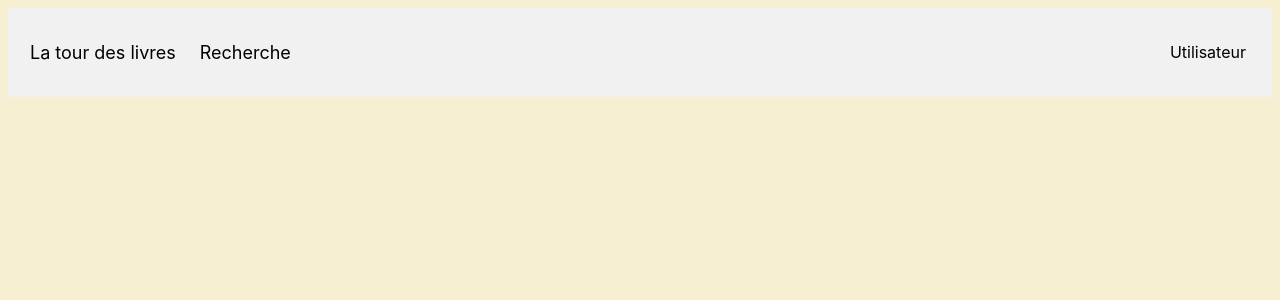
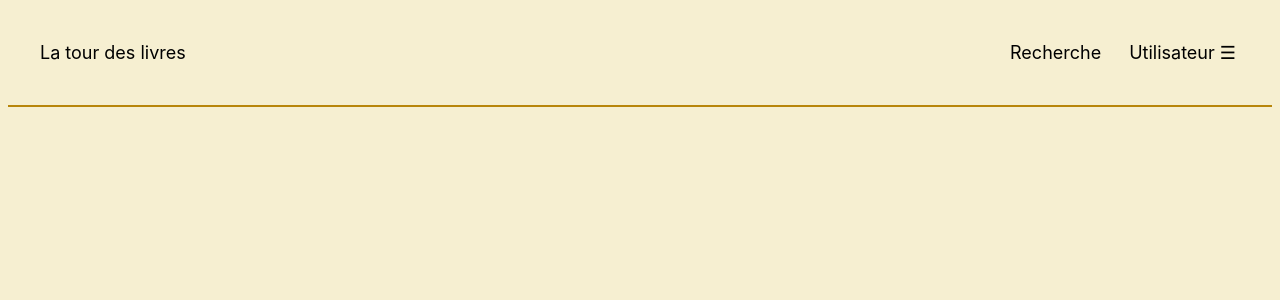
Before and after one commit to MaximeLamothe/Projetglo-2005, a Flask app: page /base/ in a window 1280 px wide. Shown: the top 300 px of the page. Run offline with Flask 3, Linux system fonts and the light colour scheme.

Commit message:
correction header

```diff
--- a/static/styles.css
+++ b/static/styles.css
@@ -80,7 +80,7 @@ p {
 
 /* Dropdown button */
 .dropdown .dropbtn {
-  font-size: 16px;
+  font-size: 18px;
   border: none;
   outline: none;
   color: black;
@@ -119,7 +119,7 @@ p {
 /* Show the dropdown menu on hover */
 .dropdown:hover .dropdown-content {
   display: block;
-}}
+}
 
 .checkbtn {
  font-size: 1.5rem;
@@ -129,11 +129,10 @@ p {
 
 /* header */
 
-/* Style the header with a grey background and some padding */
+/* Style the header with some padding */
 .header {
   overflow: hidden;
-  background-color: #f1f1f1;
-  padding: 20px 10px;
+  padding: 20px 20px;
 }
 
 /* Style the header links */
@@ -150,7 +149,7 @@ p {
 
 /* Style the logo link (notice that we set the same value of line-height and font-size to prevent the header to increase when the font gets bigger */
 .header a.logo {
-  font-size: 25px;
+  font-size: 35px;
   font-weight: bold;
 }
 
@@ -165,10 +164,6 @@ p {
   float: right;
 }
 
-.header-centre {
-
-}
-
 /* Add media queries for responsiveness - when the screen is 500px wide or less, stack the links on top of each other */
 @media screen and (max-width: 500px) {
   .header a {
@@ -180,3 +175,10 @@ p {
     float: none;
   }
 }
+
+hr {
+    color: darkgoldenrod; /* Changes the color */
+    background-color: darkgoldenrod; /* Works for some browsers */
+    height: 2px; /* Adjust thickness */
+    border: none; /* Remove default border */
+}
--- a/templates/base.html
+++ b/templates/base.html
@@ -9,11 +9,12 @@
 <body>
   <div class="header">
   <a href="#default" class="titre">La tour des livres</a>
-      <a class = "header-centre" href="/recherche">Recherche</a>
+
   <div class="header-right">
+      <a href="/recherche">Recherche</a>
     <div class="dropdown">
     <button class="dropbtn">Utilisateur
-      <i class="fa fa-caret-down"></i>
+      <span class="hamburger-icon">&#9776;</span>
     </button>
     <div class="dropdown-content">
       <a href="/profil">Profil</a>
@@ -23,6 +24,8 @@
   </div>
   </div>
 </div>
+
+  <hr /><br>
 
   {% block content %}
     {% with messages = get_flashed_messages() %}
```
